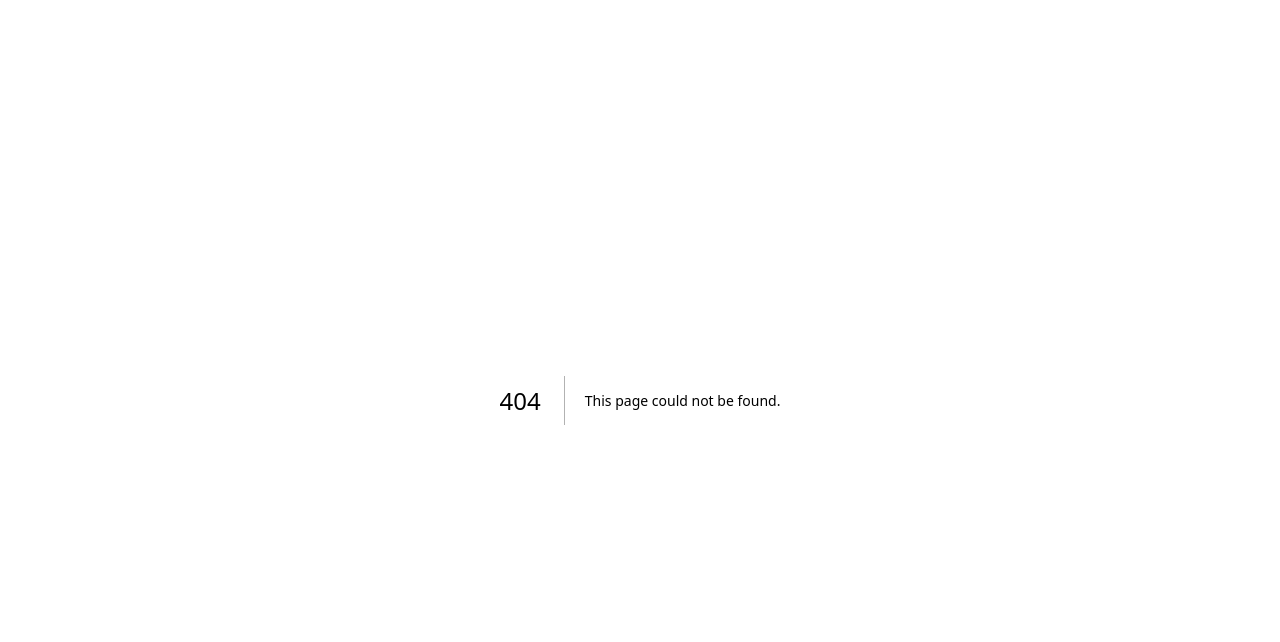
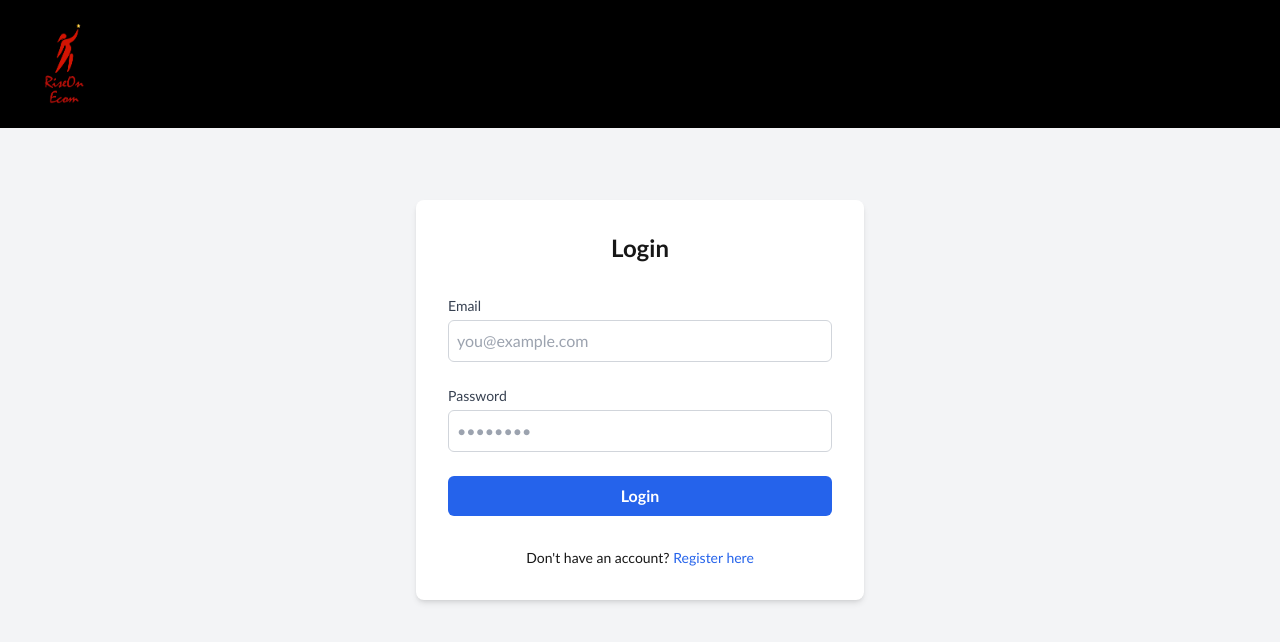
Before and after one commit to parklicoste/rise_on_ecom, a Next.js app: page /login in a window 1280 px wide. Before the commit this address had no page. Shown: the top 642 px of the page. Built offline with nearby package versions, Linux system fonts and the light colour scheme.

Commit message:
made login page and dashboard temp page

```diff
--- a/next.config.mjs
+++ b/next.config.mjs
@@ -1,4 +1,5 @@
 /** @type {import('next').NextConfig} */
-const nextConfig = {};
+const nextConfig = {
+};
 
 export default nextConfig;
--- /dev/null
+++ b/src/app/dashboard/page.tsx
@@ -0,0 +1,12 @@
+'use client'
+import React from 'react'
+
+const page = () => {
+  return (
+    <div className='text-white/70'>
+        Welcome to your Dashboard
+    </div>
+  )
+}
+
+export default page
--- /dev/null
+++ b/src/app/login/page.tsx
@@ -0,0 +1,73 @@
+'use client'
+
+import React from 'react';
+import Image from 'next/image';
+import Link from 'next/link';
+import logo from '../../logo.png';
+
+import { useRouter, usePathname } from "next/navigation";
+
+const Login = () => {
+
+    const router = useRouter();
+    const pathname = usePathname();
+
+    return (
+      <div>
+
+        <div className="flex items-center justify-center min-h-screen bg-gray-100">
+
+
+              <div className={"flex fixed left-0 top-0 z-50 bg-black/100 w-full" }>
+
+                  <div className="flex-none px-4 py-2 cursor-pointer">
+                      <Image src={logo} alt="Description of image" width={100} height={100}
+                      onClick={() => { router.push('/')}}/>
+
+                  </div>
+
+
+
+            </div>
+          <div className="w-full max-w-md p-8 space-y-8 bg-white rounded-lg shadow-md">
+            <h2 className="text-2xl font-bold text-center">Login</h2>
+            <form className="space-y-6">
+              <div>
+                <label className="block text-sm font-medium text-gray-700">Email</label>
+                <input
+                  type="email"
+                  required
+                  className="mt-1 block w-full p-2 border border-gray-300 rounded-md focus:ring focus:ring-blue-200"
+                  placeholder="you@example.com"
+                />
+              </div>
+              <div>
+                <label className="block text-sm font-medium text-gray-700">Password</label>
+                <input
+                  type="password"
+                  required
+                  className="mt-1 block w-full p-2 border border-gray-300 rounded-md focus:ring focus:ring-blue-200"
+                  placeholder="••••••••"
+                />
+              </div>
+              <button
+                type="submit"
+                className="w-full py-2 px-4 font-semibold text-white bg-blue-600 rounded-md hover:bg-blue-700"
+                onClick={() => { router.push('/dashboard')}}
+              >
+                Login
+              </button>
+            </form>
+            <p className="text-sm text-center">
+              Don't have an account?{' '}
+              <a href="/register" className="text-blue-600 hover:underline">
+                Register here
+              </a>
+            </p>
+          </div>
+        </div>
+        </div>
+      )
+}
+
+export default Login;
--- a/src/components/About.tsx
+++ b/src/components/About.tsx
@@ -4,7 +4,7 @@ import story from '../assets/about-us.jpg'
 
 const About = () => {
   return (
-    <div className='max-w-[1200px] mx-auto' id='about'>
+    <div className='max-w-[1200px] mx-auto pt-[110px]' id='about'>
 
         <h1 className='text-white text-6xl max-w-[320px] font-semibold mx-auto text-center mb-4 p-4'>
             About Us
--- a/src/components/Hero.tsx
+++ b/src/components/Hero.tsx
@@ -9,9 +9,9 @@ import profilepic from '../assets/profilepic.png'
 
 const Hero = () => {
   return (
-    <div className="py-32 relative overflow-clip bg-[linear-gradient(to_bottom,#000,#2857CE_35%,#1BB2ED_60%,#67D3F4_80%)]">
+    <div className="py-32 relative overflow-clip bg-[linear-gradient(to_bottom,#000,#2857CE_35%,#1BB2ED_60%,#67D3F4_80%)]" id='home'>
 
-        <div className='absolute rounded-[50%] w-[3000px] h-[1300px] bg-black top-[700px] left-[50%] -translate-x-1/2
+        <div className='absolute rounded-[50%] w-[3000px] h-[1300px] bg-black top-[478px]  left-[50%] -translate-x-1/2
         bg-[radial-gradient(closest-side,#000_80%,#2B1942)]'>
 
         </div>
--- a/src/components/Navbar.tsx
+++ b/src/components/Navbar.tsx
@@ -1,14 +1,18 @@
 'use client'
 
 import React, {useState, useEffect} from "react";
+import { useRouter, usePathname } from "next/navigation";
 import Image from "next/image";
 import Link from "next/link";
 import { motion } from "framer-motion";
-import user from '../user.png';
+import logo from '../logo.png';
 import { AiOutlineClose, AiOutlineMenu} from 'react-icons/ai';
 
 
 const Navbar = () => {
+
+    const router = useRouter();
+    const pathname = usePathname();
 
     const [nav, setNav] = useState(false);
 
@@ -27,6 +31,7 @@ const Navbar = () => {
 
     const toggleNav = () => {
         setNav(!nav);
+        console.log(pathname);
     };
 
     const closeNav = () => {
@@ -52,20 +57,20 @@ const Navbar = () => {
 // fixed left-0 top-0 w-full z-50 bg-black/70"
 
     return (
-        <div className="text-white/70 pt-6">
+        <div className="text-white/70 pt-0">
 
             <div className={nav ? "flex":"flex fixed left-0 top-0 z-50 bg-black/60 w-full" }>
 
                 <div className="flex-none px-4 py-2">
-                    <Image
-                        src={user} // Path to your image
-                        alt="Description of image" // Alt text for accessibility
-                        width={100} // Desired width in pixels
-                        height={100} // Desired height in pixels
-                        />
+                    <Image src={logo} alt="Description of image" width={100} height={100}
+                    onClick={() => {pathname != '/' ? router.push('/', { scroll: true }) : ""}}/>
+                    <Link href="#home"></Link>
                 </div>
                 <div className="hidden md:flex items-center px-4 py-2 mx-auto max-w-[400px]">
-                    <ul className="flex flex-row p-4 space-x-8">
+                    <ul className="flex flex-row p-4 space-x-6">
+                        <li onClick={() => {pathname != '/' ? router.push('/', { scroll: true }) : ""}}>
+                            <Link href="#home">Home</Link>
+                        </li>
                         {navLinks.map((link, index) => (
                             <li key={index}>
                                 <Link href={link.path}>
@@ -89,11 +94,11 @@ const Navbar = () => {
                     </ul>
                 </div>
                 <div className="hidden md:flex px-4 py-10 font-semibold">
-                    <button className="mx-2 px-6 py-2 bg-black-500 border-white/70 rounded-full ">
+                    <button className="mx-2 py-2 bg-black-500 border-white/70 rounded-full ">
                         Sign Up!
                     </button>
 
-                    <button className="mx-2 px-6 py-2 border-white/70 bg-indigo-500 rounded-full">
+                    <button type="button" onClick={() => router.push('/login', { scroll: false })} className="mx-2 px-6  border-white/70 bg-indigo-500 rounded-full">
                         Login
                     </button>
                 </div>
@@ -108,7 +113,7 @@ const Navbar = () => {
                 variants={menuVariants}
                 className="fixed left-0 top-0 w-full z-40 bg-black/70 md:hidden"
             >
-                <ul className="text-2xl font-semibold my-10 text-center space-y-2 ">
+                <ul className={"text-2xl font-semibold my-10 text-center space-y-2 "}>
                     <li className="hover:text-blue-400"><Link href="#">Login</Link></li>
 
                     <li className="hover:text-blue-400"> <Link href="#">Sign Up!</Link></li>
--- a/src/components/Services.tsx
+++ b/src/components/Services.tsx
@@ -13,7 +13,7 @@ import website from '../assets/website-development.png'
 
 const Services = () => {
   return (
-    <div className='max-w-[1200px] mx-auto' id='services'>
+    <div className='max-w-[1200px] mx-auto pt-[110px]' id='services'>
         <h1 className='text-white text-6xl max-w-[320px] font-semibold mx-auto text-center mb-4 p-4'>
             Services
         </h1>
```
Also changed, not shown: src/logo.png (added).
